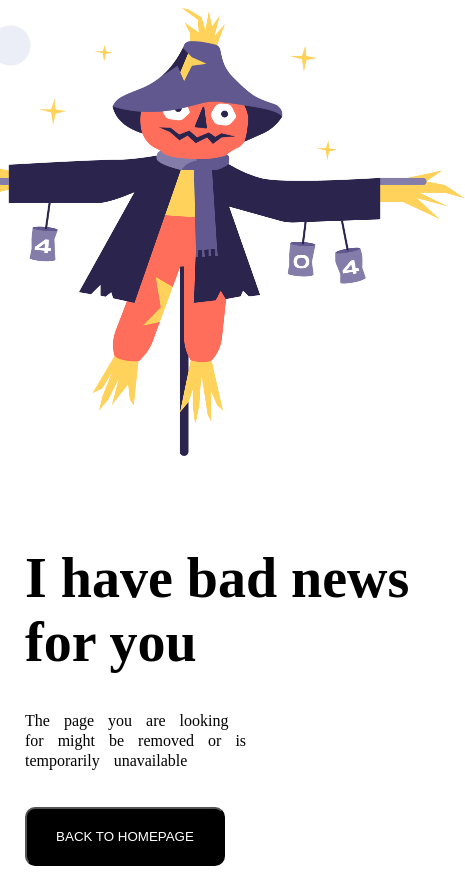
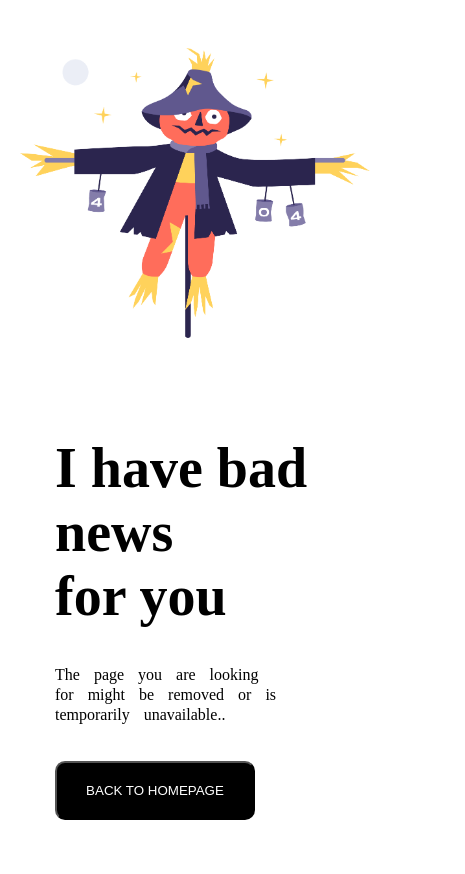
Before and after one commit to Chumki111/404-page-challenge, a plain HTML site: page index.html in a window 390 px wide. Shown: the whole page, 465 px wide, since content can reach past the window. After the commit the page ends 844 px from the top, so only its background shows below. Drawn offline with Linux system fonts and the light colour scheme.

Commit message:
added my sixth commit

```diff
--- a/index.html
+++ b/index.html
@@ -50,8 +50,14 @@
              }
 
              .container-photo{
-            width: 540px;
-            height: 450px;
+            width: 350px;
+            height: 300px;
+            margin: auto;
+            margin-top: 40px;
+
+        }
+        img{
+            width: 100%;
 
         }
         .title{
@@ -67,7 +73,19 @@
         }
     }
     @media screen and (min-width:576px) and (max-width:992px) {
+        /* .container{
+            display: flex;
+            flex-direction: column;
+        }
+         */
 
+        .container-photo{
+            width: 540px;
+            height: 450px;
+        }
+        img{
+            width: 100%;
+        }
     }
     </style>
 </head>
@@ -78,7 +96,7 @@
         </div>
         <div class="container-description">
             <h1 class="title">I have bad news <br> for you</h1>
-            <p class="desceiprion"> The page you are looking <br> for might be removed or is <br> temporarily unavailable</p>
+            <p class="desceiprion"> The page you are looking <br> for might be removed or is <br> temporarily unavailable..</p>
             <button class="btn">BACK TO HOMEPAGE</button>
 
         </div>
```
